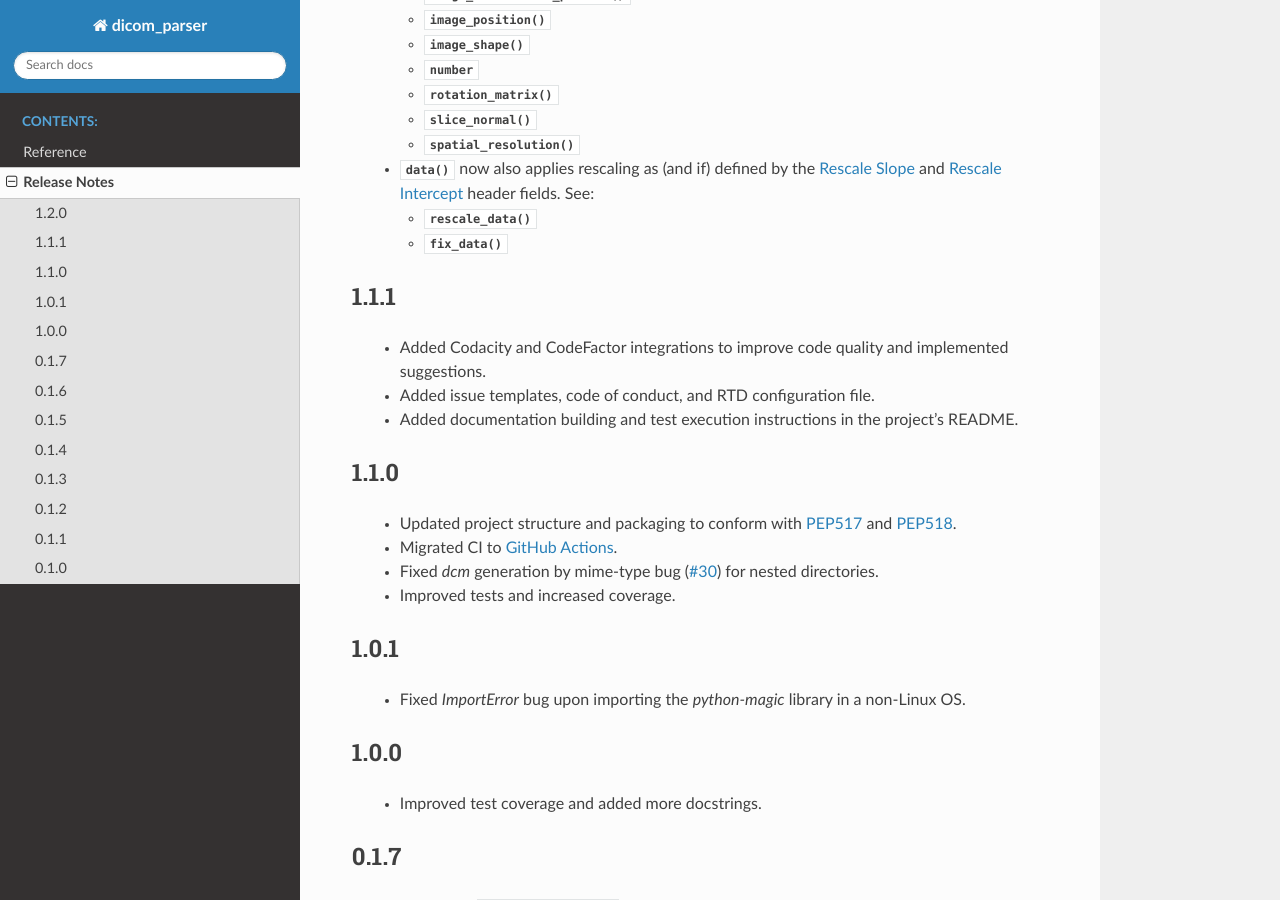
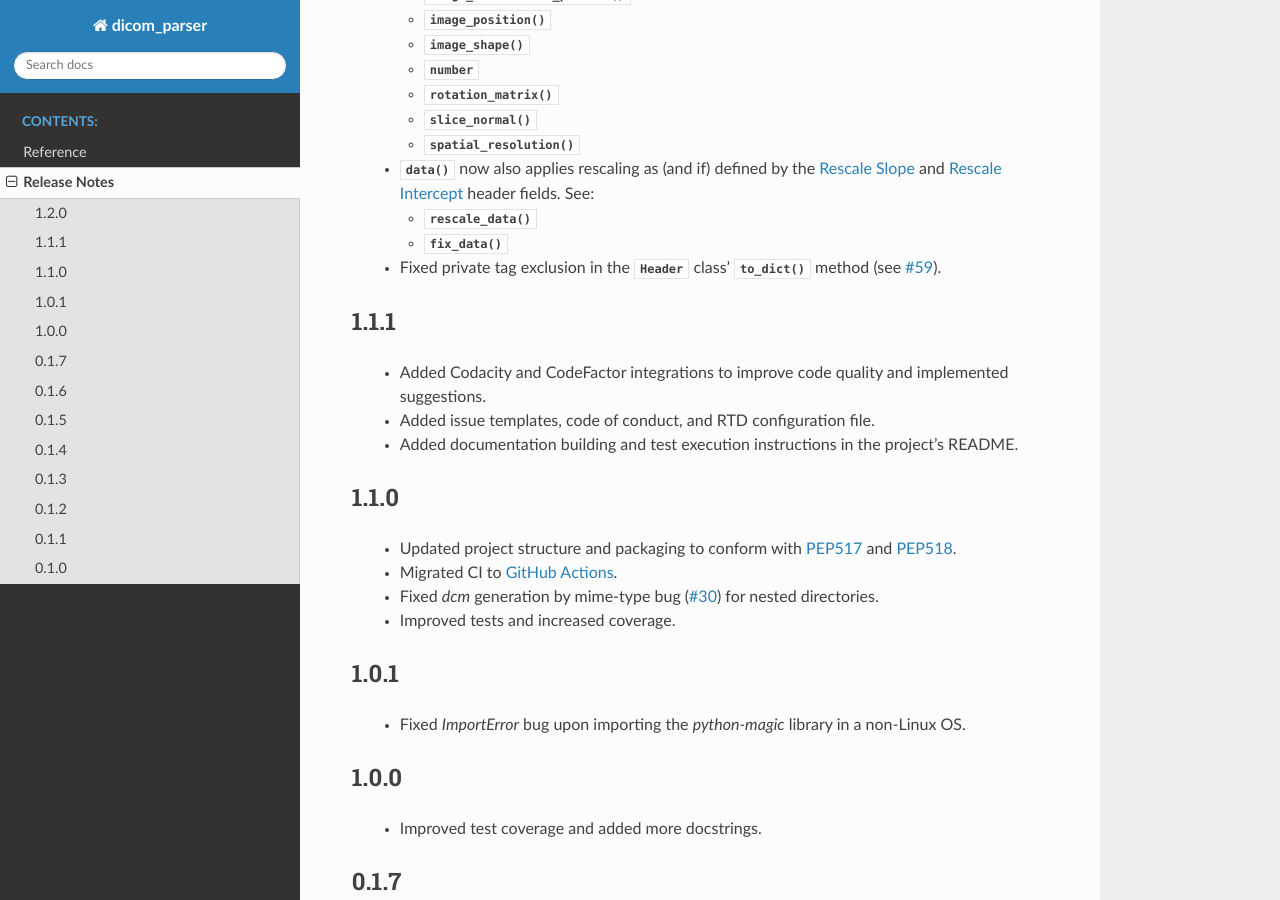
Before and after one commit to open-dicom/dicom_parser, a Sphinx documentation site: the page built from docs/release_notes.rst, in a window 1280 px wide and 900 px high, scrolled down 356 px. Built offline with Sphinx 7.4.7 and the Read the Docs theme 2.0.0, drawn with Linux system fonts in a browser that asks for light colours; pages that are not in the unit, such as notebooks, are missing from menus.

Commit message:
Fixed private tag exclusion from the to_dict() method, resolves #59.

```diff
--- a/docs/release_notes.rst
+++ b/docs/release_notes.rst
@@ -23,6 +23,10 @@ Release Notes
 
     * :func:`~dicom_parser.image.Image.rescale_data`
     * :func:`~dicom_parser.image.Image.fix_data`
+
+  * Fixed private tag exclusion in the :class:`~dicom_parser.header.Header`
+    class' :func:`~dicom_parser.header.Header.to_dict` method (see
+    `#59 <https://github.com/ZviBaratz/dicom_parser/issues/59>`_).
 
 1.1.1
 -----
```
Also changed, not shown: 1 other file.
